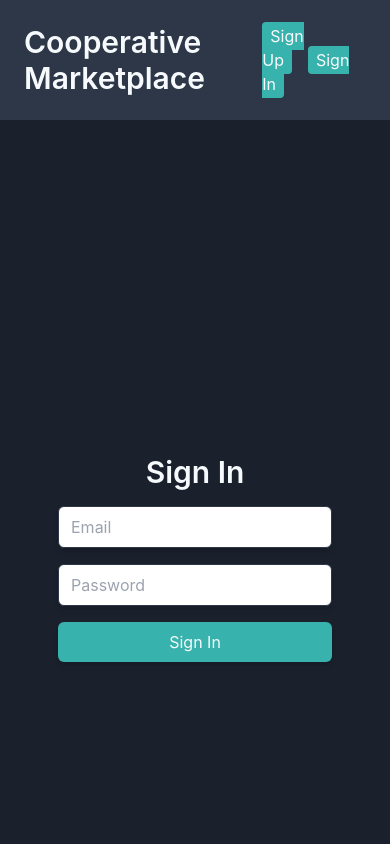
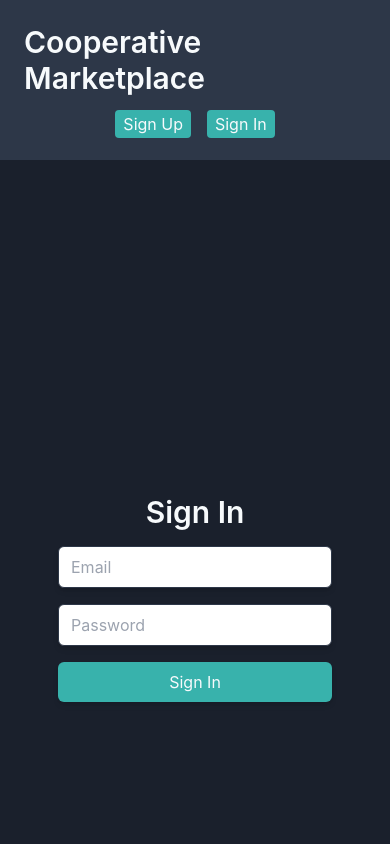
Before and after one commit to hsavzyan/cooperative-marketplace, a React (Vite) app: page /signin in a window 390 px wide. Shown: the top 844 px of the page. Built offline with nearby package versions, Linux system fonts and the light colour scheme; no server answers.

Commit message:
current stable

```diff
--- a/src/App.tsx
+++ b/src/App.tsx
@@ -23,7 +23,7 @@ const MainContent: React.FC = () => {
     location.pathname !== "/signup" && location.pathname !== "/signin";
 
   return (
-    <div className="flex flex-col-reverse sm:flex-row bg-primary text-light min-h-screen">
+    <div className="flex flex-col-reverse sm:flex-row bg-primary text-light min-h-screen justify-center">
       <div className="w-full sm:w-2/3 p-4">
         <Routes>
           <Route
--- a/src/components/Header.tsx
+++ b/src/components/Header.tsx
@@ -9,8 +9,10 @@ const Header = () => {
 
   // Render the header
   return (
-    <header className="flex items-center justify-between p-6 bg-secondary text-light">
-      <h1 className="text-3xl font-semibold">Cooperative Marketplace</h1>
+    <header className="flex flex-col sm:flex-row items-center justify-between p-6 bg-secondary text-light">
+      <h1 className="text-3xl font-semibold mb-4 sm:mb-0">
+        Cooperative Marketplace
+      </h1>
       <nav className="space-x-4">
         {user ? (
           // If the user is signed in, display their email and the sign out button
--- a/src/components/Marketplace.tsx
+++ b/src/components/Marketplace.tsx
@@ -8,7 +8,7 @@ type Props = {
 
 export const Marketplace: React.FC<Props> = ({ businesses }) => {
   const [searchTerm, setSearchTerm] = useState("");
-  const [sortOrder, setSortOrder] = useState("asc");
+  const [sortOrder, setSortOrder] = useState("default");
 
   const handleSearchChange = (event: React.ChangeEvent<HTMLInputElement>) => {
     setSearchTerm(event.target.value);
@@ -26,6 +26,7 @@ export const Marketplace: React.FC<Props> = ({ businesses }) => {
       )
   );
 
+  if (sortOrder !== "default") {
     filteredBusinesses = filteredBusinesses.sort((a, b) => {
       if (sortOrder === "asc") {
         return a.name.localeCompare(b.name);
@@ -33,27 +34,29 @@ export const Marketplace: React.FC<Props> = ({ businesses }) => {
         return b.name.localeCompare(a.name);
       }
     });
+  }
 
   return (
     <div className="p-4">
-      <h1 className="font-semibold text-3xl mb-4">Cooperative Marketplace</h1>
-
       <input
         type="text"
         placeholder="Search businesses and products"
         value={searchTerm}
         onChange={handleSearchChange}
-        className="mb-4 p-2 w-full border border-secondary rounded-md shadow-md"
+        className="mb-4 p-2 w-full border border-secondary rounded-md shadow-md text-light"
       />
 
+      <div className="mb-4 p-2 w-full border border-secondary rounded-md shadow-md text-light">
         <select
           value={sortOrder}
           onChange={handleSortChange}
-        className="mb-4 p-2 w-full border border-secondary rounded-md shadow-md"
+          className="w-full bg-transparent"
         >
+          <option value="default">Sort businesses...</option>
           <option value="asc">Sort by name (A-Z)</option>
           <option value="desc">Sort by name (Z-A)</option>
         </select>
+      </div>
 
       {filteredBusinesses.map((business) => (
         <Business key={business.id} business={business} />
--- a/src/components/SignOut.tsx
+++ b/src/components/SignOut.tsx
@@ -21,7 +21,7 @@ const SignOut = () => {
   return (
     <button
       onClick={handleSignOut}
-      className="px-4 py-2 text-white bg-red-500 rounded-md shadow-md hover:bg-red-600 focus:outline-none focus:ring-2 focus:ring-red-600 focus:ring-opacity-50"
+      className="px-4 py-2 text-light bg-accent rounded-md shadow-md hover:bg-accent-dark focus:outline-none focus:ring-2 focus:ring-accent-dark"
     >
       Sign Out
     </button>
```
Lines whose indentation alone changed are shown as unchanged.
